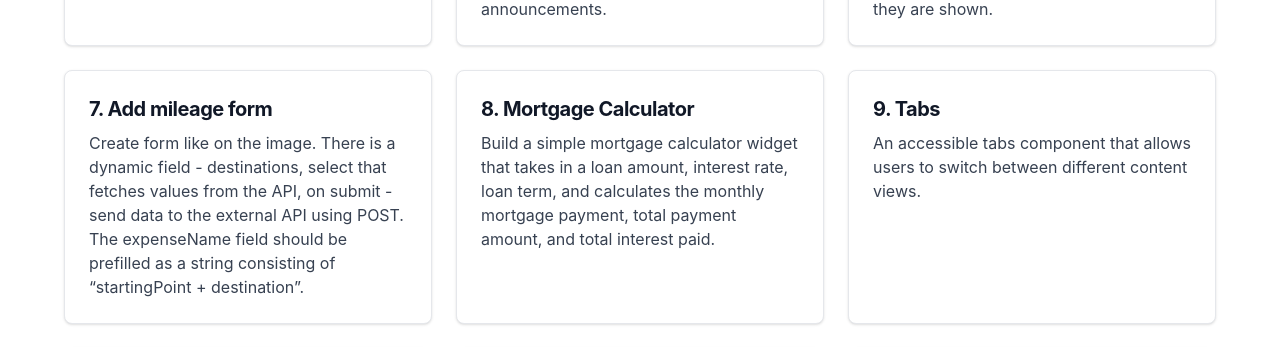
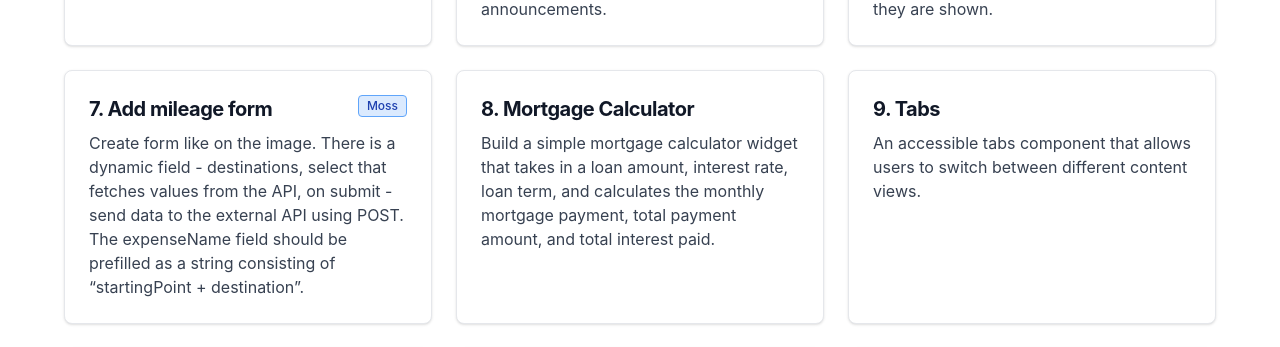
Before and after one commit to alexanderchernetsky/react-frontend-challenges, a React (Create React App) app: page / in a window 1280 px wide. Shown: the part 442-789 px from the top of the page. Built offline with nearby package versions, Linux system fonts and the light colour scheme.

Commit message:
Add badge with name of the company to the challenge link on the Home page

```diff
--- a/src/pages/home/HomePage.tsx
+++ b/src/pages/home/HomePage.tsx
@@ -35,7 +35,8 @@ const pages = [
     {
         to: '/add-mileage-form',
         title: 'Add mileage form',
-        description: 'Create form like on the image. There is a dynamic field - destinations, select that fetches values from the API, on submit - send data to the external API using POST. The expenseName field should be prefilled as a string consisting of “startingPoint + destination”.'
+        description: 'Create form like on the image. There is a dynamic field - destinations, select that fetches values from the API, on submit - send data to the external API using POST. The expenseName field should be prefilled as a string consisting of “startingPoint + destination”.',
+        company: 'Moss'
     },
     {
         to: '/mortgage-calculator',
@@ -60,7 +61,8 @@ const pages = [
     {
         to: '/css-battle-235',
         title: 'CSS Battle #235',
-        description: 'Re-create the layout on the image.'
+        description: 'Re-create the layout on the image.',
+        company: 'Fluxon'
     },
     {
         to: '/table',
@@ -79,11 +81,18 @@ const HomePage = () => {
                         <Link
                             key={index}
                             to={page.to}
-                            className="block p-6 bg-white border border-gray-200 rounded-lg shadow hover:bg-gray-50 transition-colors group"
+                            className="flex flex-col p-6 bg-white border border-gray-200 rounded-lg shadow hover:bg-gray-50 transition-colors group relative"
                         >
-                            <h5 className="mb-2 text-xl font-bold tracking-tight text-gray-900 group-hover:text-blue-600 transition-colors">
-                                {index + 1}. {page.title}
-                            </h5>
+                            <div className="flex justify-between items-start mb-2">
+                                <h5 className="text-xl font-bold tracking-tight text-gray-900 group-hover:text-blue-600 transition-colors pr-2">
+                                    {index + 1}. {page.title}
+                                </h5>
+                                {page.company && (
+                                    <span className="flex-shrink-0 bg-blue-100 text-blue-800 text-xs font-medium px-2 py-0.5 rounded border border-blue-400">
+                                        {page.company}
+                                    </span>
+                                )}
+                            </div>
                             <p className="font-normal text-gray-700">
                                 {page.description}
                             </p>
```
